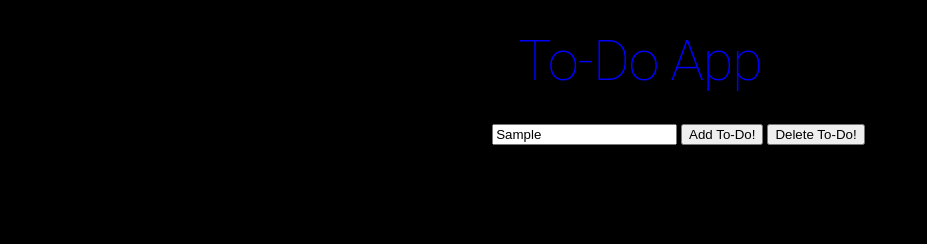
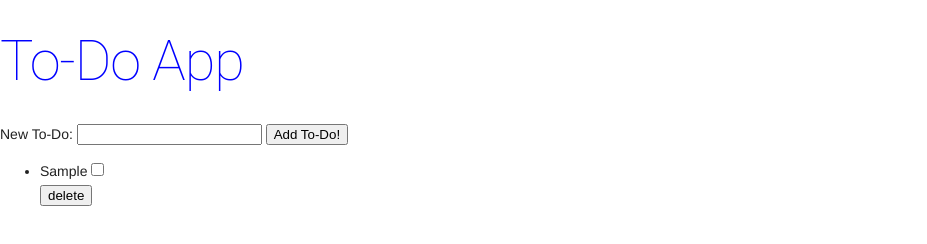
Before and after one commit to fpananganan/fpananganan-to-do-list, a plain HTML site: page index.html in a window 1280 px wide. Both pictures are taken after typing "Sample" into the empty fields and a click on the button "Add To-Do!". Shown: the whole page, without its empty margins (0-927 px from the left). Drawn offline with nearby package versions, Linux system fonts and the light colour scheme.

Commit message:
assignment-5 completed

```diff
--- a/app.js
+++ b/app.js
@@ -3,17 +3,26 @@ function onReady() {
   const newToDoText = document.getElementById('newToDoText');
   const toDoList = document.getElementById('toDoList');
 
-  addToDoForm.addEventListener('submit', () => {
+  addToDoForm.addEventListener('submit', event => {
     event.preventDefault();
 
-    // get the text
+    // get the newToDoText
     let title = newToDoText.value;
 
-    // create a new li
+    // create a new Li
     let newLi = document.createElement('li');
+
+    // create a new input
+    let checkbox = document.createElement('input');
+
+    // create a delete button
+    let deleteBut = document.createElement('button');
 
     // set the input's type to checkbox
     checkbox.type = "checkbox";
+
+    // set the button type to delete
+    deleteBut.textContent = "delete";
 
     // set the title
     newLi.textContent = title;
@@ -24,8 +33,17 @@ function onReady() {
     // attach the Li to the ul
     toDoList.appendChild(newLi);
 
+    // delete the Li from the ul
+    toDoList.appendChild(deleteBut);
+
     //empty the input
     newToDoText.value = '';
+
+    deleteBut.addEventListener('click', event => {
+      toDoList.removeChild(newLi);
+      toDoList.removeChild(deleteBut);
+    });
+
   });
 }
 
--- a/index.html
+++ b/index.html
@@ -8,15 +8,13 @@
     <link rel="stylesheet" href="https://code.getmdl.io/1.3.0/material.indigo-pink.min.css">
     <link rel="stylesheet" href="main.css">
   </head>
-  <body style="background-color:black; text-align:center">
+  <body style="background-color:white; text-align:left">
       <h1>To-Do App</h1>
-    </header>
 
     <form id="addToDoForm">
       <label for="newToDoText">New To-Do:</label>
       <input type="text" id="newToDoText">
       <button type="submit">Add To-Do!</button>
-      <button type="delete">Delete To-Do!</button>
     </form>
 
     <ul id="toDoList">
--- a/main.css
+++ b/main.css
@@ -1,7 +1,5 @@
 body {
   height: 60vh;
-  justify-content: center;
-  text-align: center;
 }
 
 h1 {
```
